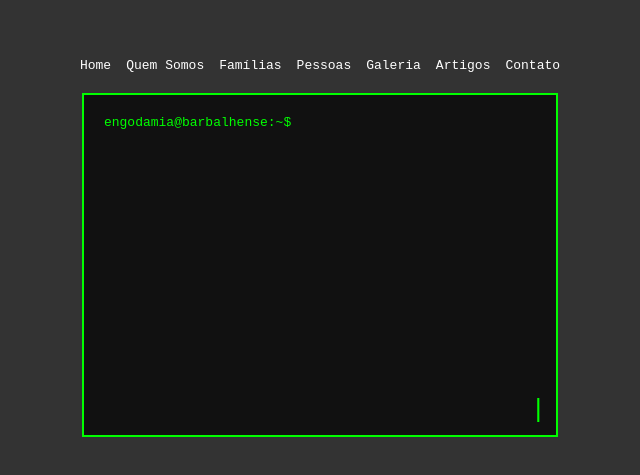
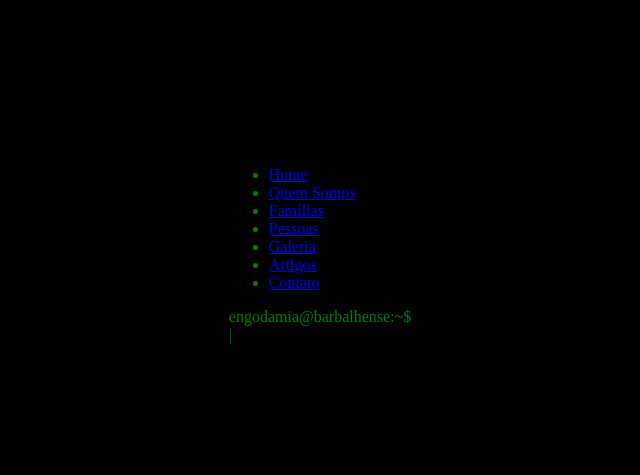
Before and after one commit to jsinatro/barbalha, a plain HTML site: page index.html in a window 1280 px wide. Shown: the part 153-628 px from the top of the page, without its empty margins (320-960 px from the left). Drawn offline with Linux system fonts and the light colour scheme.

Commit message:
Update styles.css

```diff
--- a/styles.css
+++ b/styles.css
@@ -1,85 +1,35 @@
-body, html {
+    body {
       margin: 0;
-    padding: 0;
+      background-color: black;
+      overflow: hidden;
+      color: green;
       display: flex;
       justify-content: center;
       align-items: center;
+      flex-direction: column;
       height: 100vh;
-    background: #333;
-    font-family: monospace; /* Fonte simples, estilo máquina de escrever */
-    color: white;
-    overflow: hidden;
+      position: relative;
     }
 
-#container {
-    text-align: center;
+    canvas {
+      display: block;
+      position: absolute;
+      top: 0;
+      left: 0;
     }
 
-nav {
-    width: 100%;
-    background-color: #333;
-    margin-bottom: 20px;
+    button {
+      padding: 10px 20px;
+      font-size: 18px;
+      color: white;
+      background-color: rgba(100, 200, 100, 0.8); /* Cor do botão */
+      border: none;
+      border-radius: 5px;
+      cursor: pointer;
+      z-index: 1; /* Para manter o botão acima do canvas */
+      transition: background-color 0.3s;
     }
 
-nav ul {
-    list-style: none;
-    display: flex;
-    justify-content: center;
-    gap: 15px;
-    padding: 0;
-    margin: 0;
+    button:hover {
+      background-color: rgba(100, 200, 100, 1); /* Leve mudança de cor ao passar o mouse */
     }
-
-nav ul li {
-    display: inline;
-}
-
-nav ul li a {
-    text-decoration: none;
-    color: #fff;
-    font-family: monospace; /* Fonte estilo máquina de escrever */
-    font-size: 1em; /* Tamanho padrão, simples */
-}
-
-nav ul li a:hover {
-    color: #00FF00; /* Cor de destaque ao passar o mouse */
-}
-
-#terminal {
-    width: 90%;
-    max-width: 600px;
-    height: 300px;
-    background: #111;
-    border: 2px solid #00FF00;
-    padding: 20px;
-    font-family: monospace;
-    color: #00FF00;
-    text-align: left;
-    margin: 0 auto;
-    position: relative;
-    overflow-y: scroll;
-}
-
-#output {
-    display: flex;
-}
-
-#log {
-    white-space: pre-wrap;
-    overflow: hidden;
-}
-
-#cursor {
-    position: absolute;
-    right: 10px;
-    bottom: 10px;
-    color: #00FF00;
-    font-size: 2em;
-    animation: blink 1s infinite;
-}
-
-@keyframes blink {
-    0% { opacity: 1; }
-    50% { opacity: 0; }
-    100% { opacity: 1; }
-}
```
Lines whose indentation alone changed are shown as unchanged.
